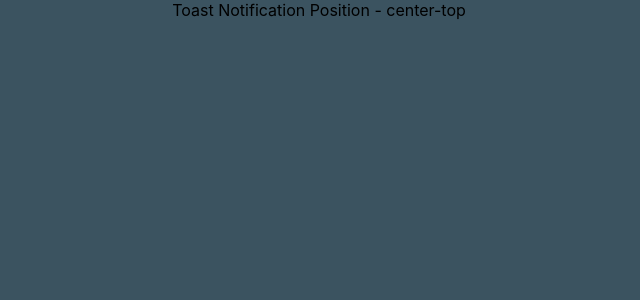
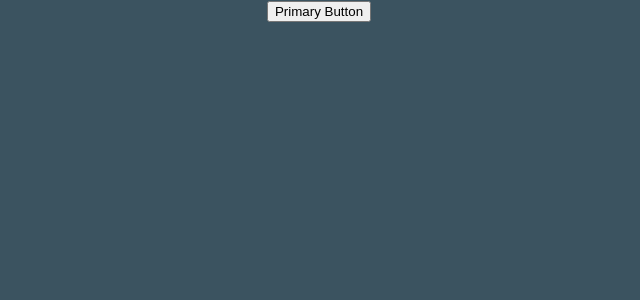
Before and after one commit to Zyar3k/ts_with-react, a React (Create React App) app: page / in a window 1280 px wide. Shown: the top 300 px of the page, without its empty margins (321-961 px from the left). Built offline with nearby package versions, Linux system fonts and the light colour scheme.

Commit message:
Wraping HTML Elements

```diff
--- a/src/App.tsx
+++ b/src/App.tsx
@@ -1,6 +1,7 @@
 import "./App.css";
+import CustomButton from "./components/html/Button";
 // import RandomNumber from "./components/restriction/RandomNumber";
-import Toast from "./components/templateliterals/Toast";
+// import Toast from "./components/templateliterals/Toast";
 // import List from "./components/generics/List";
 // import DomRef from "./components/ref/DomRef";
 // import MutableRef from "./components/ref/MutableRef";
@@ -38,7 +39,8 @@
 
   return (
     <div className='App'>
-      <Toast position='center-top' />
+      <CustomButton variant='primary'>Primary Button</CustomButton>
+      {/* <Toast position='center-top' /> */}
       {/* <RandomNumber value={10} isPositive /> */}
       {/* <List
         items={["Tom", "John", "Bron"]}
--- /dev/null
+++ b/src/components/html/Button.tsx
@@ -0,0 +1,16 @@
+import { ComponentProps } from "react";
+
+type ButtonProps = {
+  variant: "primary" | "secondary";
+  children: string;
+} & Omit<ComponentProps<"button">, "children">;
+
+const CustomButton = ({ variant, children, ...rest }: ButtonProps) => {
+  return (
+    <button className={`class-with-${variant}`} {...rest}>
+      {children}
+    </button>
+  );
+};
+
+export default CustomButton;
```
Also changed, not shown: src/components/html/Input.tsx (added, +9 -0 lines).
